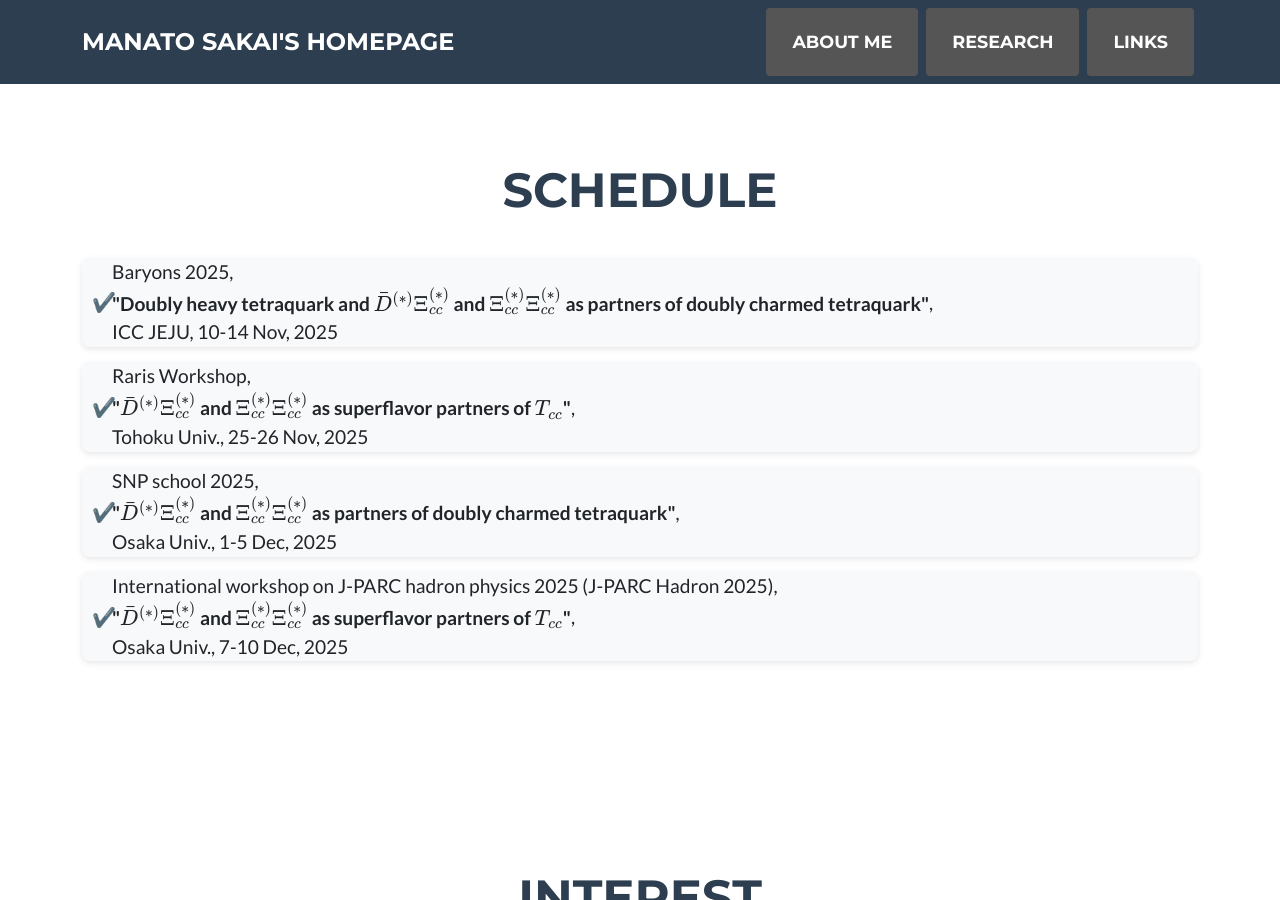
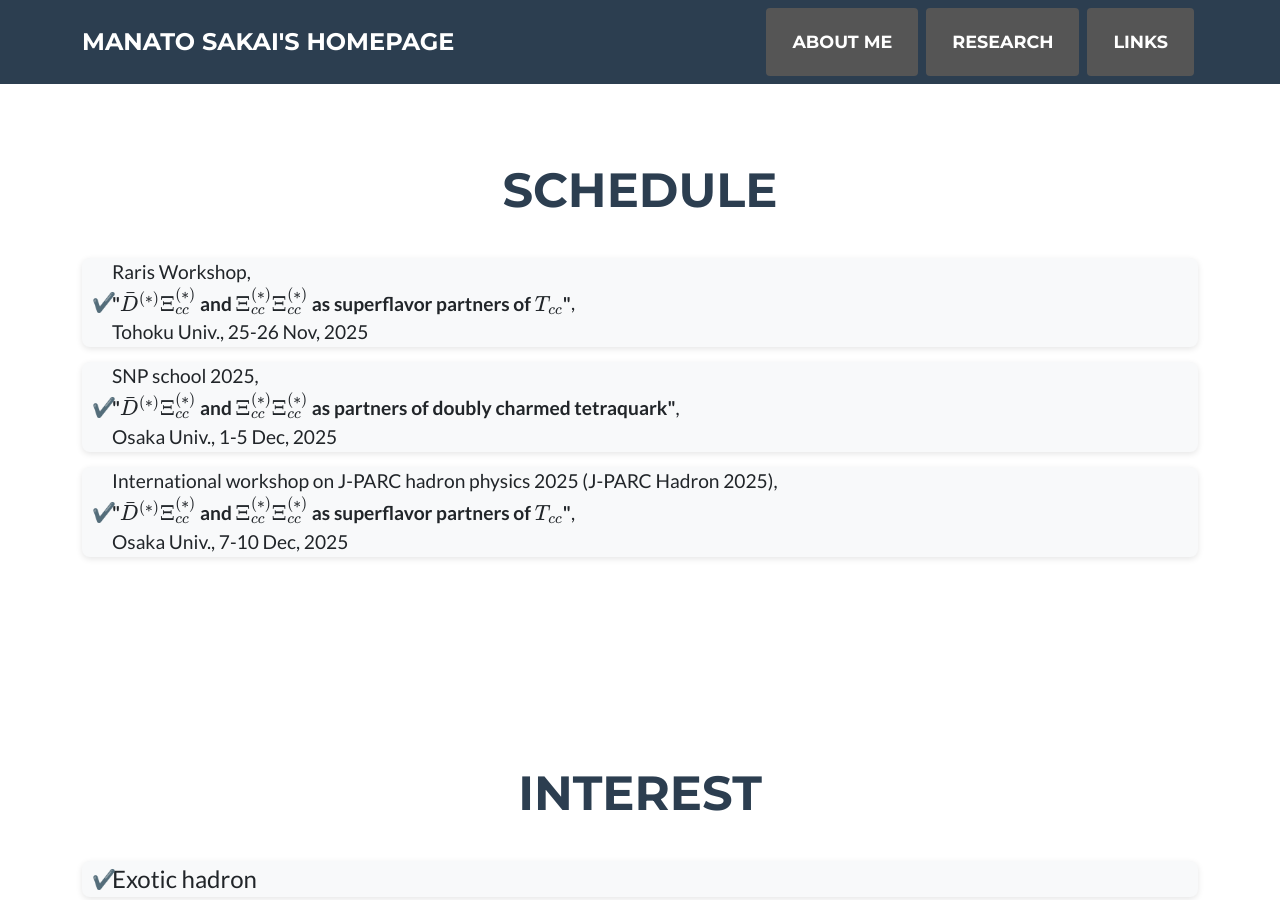
Before and after one commit to manato-sakai/homepage, a Jekyll site: the page index.html, which Jekyll copies as it is, in a window 1280 px wide and 900 px high, scrolled down 632 px. Built offline with Jekyll 4.4.1, drawn with Linux system fonts in a browser that asks for light colours; nearby versions of some CDN libraries.

Commit message:
Initial commit

```diff
--- a/index.html
+++ b/index.html
@@ -76,13 +76,6 @@
                 <h2 class="page-section-heading text-center text-uppercase text-secondary mb-8">Schedule</h2>
                 <div>
                     <ul class="index mt-5">
-                        <li class="index-schedule">
-                            Baryons 2025,
-                            <br>
-                        <strong>"Doubly heavy tetraquark and \(\bar{D}^{(\ast)}\Xi_{cc}^{(\ast)}\) and \(\Xi_{cc}^{(\ast)}\Xi_{cc}^{(\ast)}\) as partners of doubly charmed tetraquark"</strong>,
-                            <br>
-                            ICC JEJU, 10-14 Nov, 2025
-                        </li>
                         <li class="index-schedule">
                             Raris Workshop,
                             <br>
```
Also changed, not shown: Research.html (+7 -0 lines).
